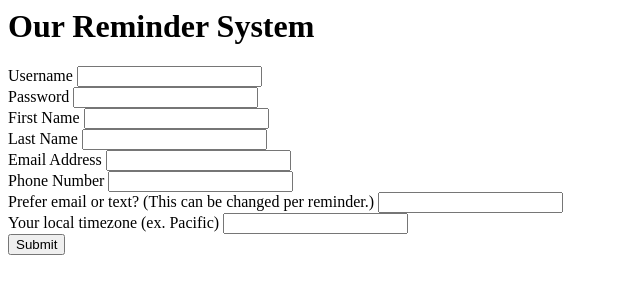
After one commit to jay-tyler/email-reminder, a Python web app: template ScatterPeas/scatterpeas/templates/create_user.jinja2 in a window 1280 px wide. The commit adds this page. Shown: the top 300 px of the page, without its empty margins (0-640 px from the left). Run offline with Jinja, Linux system fonts and the light colour scheme; the template is opened without the code that fills it, so the values that code supplies are empty; some libraries are stand-ins or nearby versions.

Commit message:
first pass at create user form and function

```diff
--- /dev/null
+++ b/ScatterPeas/scatterpeas/templates/create_user.jinja2
@@ -0,0 +1,43 @@
+{% extends "base.jinja2" %}
+{% block body %}
+<form action="{{ request.route_url('create_user') }}" method="POST" class="add_entry">
+    <div class="field">
+        <label for="username">Username</label>
+        <input type="text" id="username" name="username"/>
+    </div>
+    <div class="field">
+        <label for="password">Password</label>
+        <input type="text" id="password" name="password"/>
+    </div>
+    <div class="field">
+        <label for="first_name">First Name</label>
+        <input type="text" id="first_name" name="first_name"/>
+    </div>
+    <div class="field">
+        <label for="last_name">Last Name</label>
+        <input type="text" id="last_name" name="last_name"/>
+    </div>
+    <div class="field">
+        <label for="email">Email Address</label>
+        <input type="text" id="email" name="email"/>
+    </div>
+    <div class="field">
+        <label for="phone">Phone Number</label>
+        <input type="text" id="phone" name="phone"/>
+    </div>
+    <div class="field">
+        <label for="default_medium">Prefer email or text? (This can be changed per reminder.)</label>
+        <input type="text" id="default_medium" name="default_medium"/>
+    </div>
+    <div class="field">
+        <label for="timezone">Your local timezone (ex. Pacific)</label>
+        <input type="text" id="timezone" name="timezone"/>
+    </div>
+    <div class="control_row">
+        <input id="CUButton" type="submit" value="Submit" name="submit"/>
+    </div>
+</form>
+<script type="text/javascript">
+$("#datetimepicker").datetimepicker();
+</script>
+{% endblock %}
--- a/ScatterPeas/scatterpeas/templates/edit_reminder.jinja2
+++ b/ScatterPeas/scatterpeas/templates/edit_reminder.jinja2
@@ -14,7 +14,7 @@
         <input id="datetimepicker" type="text" name="delivery_time" value="{{ reminder.delivery_time }}"/>
     </div>
     <div class="control_row">
-        <input id="CRButton" type="submit" value="Submit" name="submit"/>
+        <input id="ERButton" type="submit" value="Submit" name="submit"/>
     </div>
 </form>
 <script type="text/javascript">
```
Also changed, not shown: ScatterPeas/scatterpeas/views.py (+27 -1 lines).
